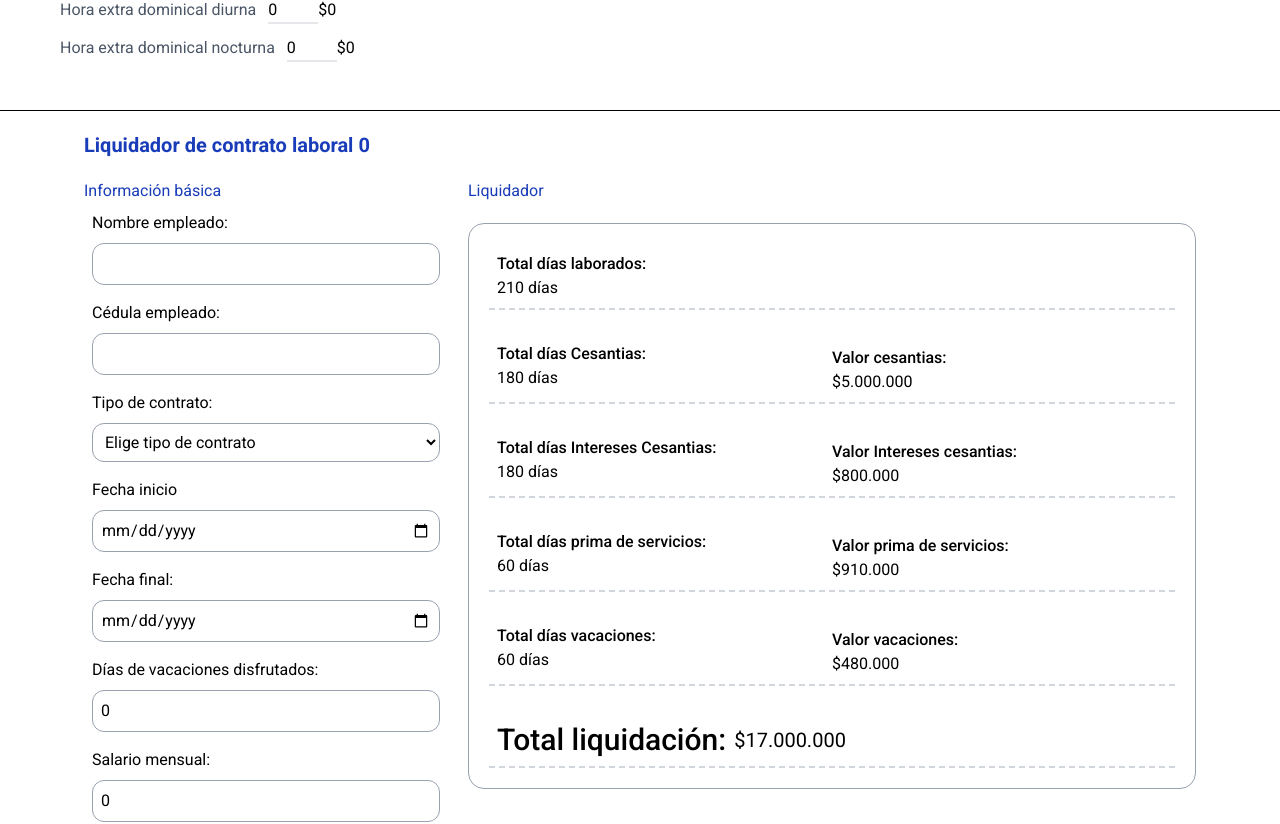
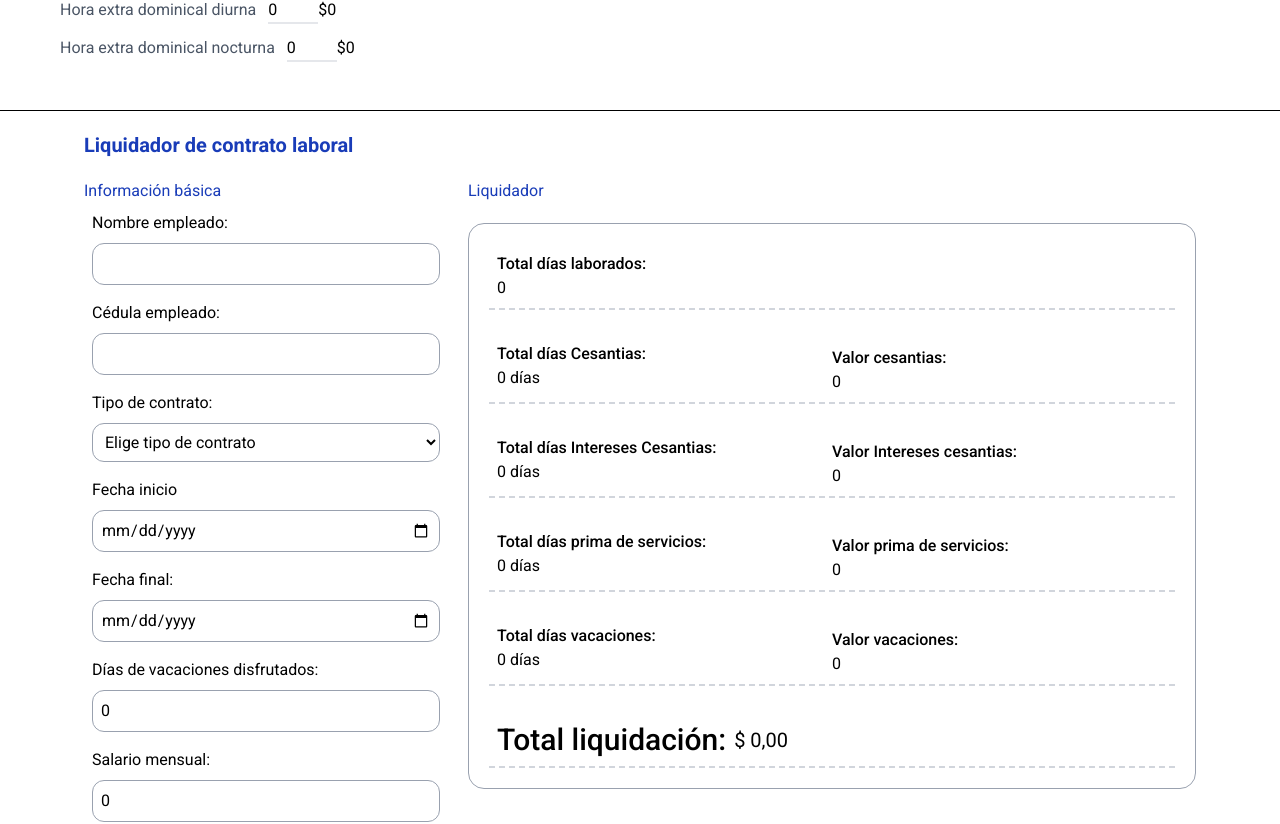
Before and after one commit to cristianalvarez1404/web-contaActual, a React (Vite) app in the folder client/: page /liquidadores in a window 1280 px wide. Shown: the part 597-1421 px from the top of the page. Built offline with nearby package versions, Linux system fonts and the light colour scheme.

Commit message:
creating store in zustand

```diff
--- a/client/src/components/Liquidadores/FormLiquidacion.tsx
+++ b/client/src/components/Liquidadores/FormLiquidacion.tsx
@@ -1,25 +1,110 @@
-import React from "react";
-import { useStore } from "../../store";
+import React, { useEffect } from "react";
+import { useLiquidacion, useStore } from "../../store";
 
 const FormLiquidacion = () => {
-  const dias = useStore((state: any) => state.diasTotales);
-  const calcularDiasTotales = useStore((state: any) => state.totalDias);
-  const calcularTotalDiasCesantias = useStore(
-    (state: any) => state.totalDiasCesantias
+  const fechaInicial = useStore((state: any) => state.fechaInicial);
+  const fechaFinal = useStore((state: any) => state.fechaFinal);
+  const salario = useStore((state: any) => state.salario);
+  const auxilioTransporte = useStore((state: any) => state.auxilioTransporte);
+  const vacacionesDisfrutadas = useStore(
+    (state: any) => state.vacacionesDisfrutadas
   );
-  const calcularTotalDiasIntereses = useStore(
-    (state: any) => state.totalDiasIntereses
+  const dias = useStore((state: any) => state.totalDias);
+  const diasPrestaciones = useLiquidacion(
+    (state: any) => state.totalDiasPrestaciones
   );
-  const calcularTotalDiasPrima = useStore((state: any) => state.totalDiasPrima);
-  const calcularTotalDiasVacaciones = useStore(
+  const diasVacaciones = useLiquidacion(
     (state: any) => state.totalDiasVacaciones
   );
+  const valorCesantias = useLiquidacion(
+    (state: any) => state.totalValorCesantias
+  );
+  const valorIntereses = useLiquidacion(
+    (state: any) => state.totalValorIntereses
+  );
+  const valorPrima = useLiquidacion(
+    (state: any) => state.totalValorPrimaServicios
+  );
+  const valorVacaciones = useLiquidacion(
+    (state: any) => state.totalValorVacaciones
+  );
+  const valorLiquidacion = useLiquidacion(
+    (state: any) => state.totalLiquidacion
+  );
 
-  console.log(calcularDiasTotales);
+  const setFechaInial = useStore((state: any) => state.setFechaInicial);
+  const setFechaFinal = useStore((state: any) => state.setFechaFinal);
+  const setCalculoDiasTotales = useStore((state: any) => state.setDiasTotales);
+  const setVacacionesDisfrutadas = useStore(
+    (state: any) => state.setVacacionesDisfrutadas
+  );
+  const setSalario = useStore((state: any) => state.setSalario);
+  const setAuxilioTransporte = useStore(
+    (state: any) => state.setAuxilioTransporte
+  );
+
+  const setTotalDiasPrestaciones = useLiquidacion(
+    (state: any) => state.setTotalDiasPrestaciones
+  );
+  const setTotalDiasVacaciones = useLiquidacion(
+    (state: any) => state.setTotalDiasVacaciones
+  );
+  const setTotalCesantias = useLiquidacion(
+    (state: any) => state.setTotalCesantias
+  );
+  const setTotalIntereses = useLiquidacion(
+    (state: any) => state.setTotalIntereses
+  );
+  const setTotalPrima = useLiquidacion((state: any) => state.setTotalPrima);
+
+  const setTotalVacaciones = useLiquidacion(
+    (state: any) => state.setTotalVacaciones
+  );
+
+  const setTotalLiquidacion = useLiquidacion(
+    (state: any) => state.setTotalLiquidacion
+  );
+
+  useEffect(() => {
+    if (fechaInicial && fechaFinal) {
+      setCalculoDiasTotales();
+      setTotalDiasPrestaciones(fechaInicial, fechaFinal);
+      setTotalDiasVacaciones(fechaInicial, fechaFinal);
+      setTotalCesantias(salario, auxilioTransporte);
+      setTotalIntereses();
+      setTotalPrima(salario, auxilioTransporte);
+      setTotalVacaciones({
+        salario,
+        vacacionesDisfrutadas: vacacionesDisfrutadas || 0,
+      });
+      setTotalLiquidacion();
+    }
+  }, [fechaInicial, fechaFinal]);
+
+  useEffect(() => {
+    console.log(salario);
+    console.log("Días para prestaciones:", diasPrestaciones);
+    console.log("Días para vacaciones:", diasVacaciones);
+    console.log("Total para cesantias:", valorCesantias);
+    console.log("Total para interes:", valorIntereses);
+    console.log("Total para prima:", valorPrima);
+    console.log("Total para vacaciones:", valorVacaciones);
+  }, [diasPrestaciones]);
+
+  const convertToPeso = (valor: any) => {
+    const formatoCOP = new Intl.NumberFormat("es-CO", {
+      style: "currency",
+      currency: "COP",
+      minimumFractionDigits: 2,
+      maximumFractionDigits: 2,
+    }).format(valor);
+    return formatoCOP;
+  };
+
   return (
     <div className="w-[90%] min-h-[50vh] m-auto p-5">
       <h2 className="text-xl text-blue-800 font-bold mb-5">
-        Liquidador de contrato laboral {dias}
+        Liquidador de contrato laboral
       </h2>
       <form className="flex gap-5">
         <div className="flex-1">
@@ -42,6 +127,7 @@ const FormLiquidacion = () => {
               type="text"
               id="cedula"
               className="border border-gray-400 p-2 rounded-xl"
+              onClick={setCalculoDiasTotales}
             />
           </div>
           <div className="p-2 flex flex-col">
@@ -69,6 +155,7 @@ const FormLiquidacion = () => {
               type="date"
               id=""
               className="border border-gray-400 p-2 rounded-xl"
+              onChange={(e) => setFechaInial(e.target.value)}
             />
           </div>
           <div className="p-2 flex flex-col">
@@ -79,6 +166,7 @@ const FormLiquidacion = () => {
               type="date"
               id=""
               className="border border-gray-400 p-2 rounded-xl"
+              onChange={(e) => setFechaFinal(e.target.value)}
             />
           </div>
           <div className="p-2 flex flex-col">
@@ -90,10 +178,9 @@ const FormLiquidacion = () => {
               id=""
               min={0}
               defaultValue={0}
+              value={vacacionesDisfrutadas}
               className="border border-gray-400 p-2 rounded-xl"
-              onChange={(e) =>
-                calcularTotalDiasVacaciones(Number(e.target.value))
-              }
+              onChange={(e) => setVacacionesDisfrutadas(e.target.value)}
             />
           </div>
           <div className="p-2 flex flex-col">
@@ -105,7 +192,9 @@ const FormLiquidacion = () => {
               id=""
               min={0}
               defaultValue={0}
+              value={salario}
               className="border border-gray-400 p-2 rounded-xl"
+              onChange={(e) => setSalario(e.target.value)}
             />
           </div>
           <div className="p-2 flex flex-col">
@@ -117,7 +206,9 @@ const FormLiquidacion = () => {
               id=""
               min={0}
               defaultValue={0}
+              value={auxilioTransporte}
               className="border border-gray-400 p-2 rounded-xl"
+              onChange={(e) => setAuxilioTransporte(e.target.value)}
             />
           </div>
         </div>
@@ -126,52 +217,54 @@ const FormLiquidacion = () => {
           <div className="flex flex-col gap-5 border border-gray-400 p-5 rounded-2xl">
             <div className="border-b-2 border-gray-300 border-dashed p-2">
               <h3 className="font-medium">Total días laborados:</h3>
-              <p>210 días</p>
+              <p>{fechaInicial && fechaFinal ? dias : 0}</p>
             </div>
             <div className="flex items-center border-b-2 border-gray-300 border-dashed p-2">
               <div className="flex-1">
                 <h3 className="font-medium">Total días Cesantias:</h3>
-                <p>180 días</p>
+                <p>{diasPrestaciones && diasPrestaciones} días</p>
               </div>
               <div className="mt-2 flex-1">
                 <h3 className="font-medium">Valor cesantias:</h3>
-                <p>$5.000.000</p>
+                <p>{valorCesantias ? convertToPeso(valorCesantias) : 0}</p>
               </div>
             </div>
             <div className="flex items-center border-b-2 border-gray-300 border-dashed p-2">
               <div className="flex-1">
                 <h3 className="font-medium">Total días Intereses Cesantias:</h3>
-                <p>180 días</p>
+                <p>{diasPrestaciones && diasPrestaciones} días</p>
               </div>
               <div className="mt-2 flex-1">
                 <h3 className="font-medium">Valor Intereses cesantias:</h3>
-                <p>$800.000</p>
+                <p>{valorIntereses ? convertToPeso(valorIntereses) : 0}</p>
               </div>
             </div>
             <div className="flex items-center border-b-2 border-gray-300 border-dashed p-2">
               <div className="flex-1">
                 <h3 className="font-medium">Total días prima de servicios:</h3>
-                <p>60 días</p>
+                <p>{diasPrestaciones && diasPrestaciones} días</p>
               </div>
               <div className="mt-2 flex-1">
                 <h3 className="font-medium">Valor prima de servicios:</h3>
-                <p>$910.000</p>
+                <p>{valorPrima ? convertToPeso(valorPrima) : 0}</p>
               </div>
             </div>
             <div className="flex items-center border-b-2 border-gray-300 border-dashed p-2">
               <div className="flex-1">
                 <h3 className="font-medium">Total días vacaciones:</h3>
-                <p>60 días</p>
+                <p>{diasVacaciones && diasVacaciones} días</p>
               </div>
               <div className="mt-2 flex-1">
                 <h3 className="font-medium">Valor vacaciones:</h3>
-                <p>$480.000</p>
+                <p>{valorVacaciones ? convertToPeso(valorVacaciones) : 0}</p>
               </div>
             </div>
             <div className="flex items-center border-b-2 border-gray-300 border-dashed p-2">
               <div className="mt-2 flex items-center gap-2">
                 <h3 className="font-medium text-3xl">Total liquidación:</h3>
-                <p className="text-xl font-thin">$17.000.000</p>
+                <p className="text-xl font-thin">
+                  {convertToPeso(valorLiquidacion)}
+                </p>
               </div>
             </div>
           </div>
--- a/client/src/store.ts
+++ b/client/src/store.ts
@@ -1,14 +1,125 @@
 import { create } from "zustand";
 
 export const useStore = create((set) => ({
-  diasTotales: 0,
-  cesantias: 0,
-  intereses: 0,
-  prima: 0,
-  totalDias: (dias: any) => set((state: any) => ({ diasTotales: dias })),
-  totalDiasCesantias: (dias: any) => set((state: any) => ({ cesantias: dias })),
-  totalDiasIntereses: (dias: any) => set((state: any) => ({ intereses: dias })),
-  totalDiasPrima: (dias: any) => set((state: any) => ({ prima: dias })),
-  totalDiasVacaciones: (dias: any) =>
-    set((state: any) => ({ vacaciones: dias })),
+  diasVacacionesDisfrutados: 0,
+  salario: 0,
+  auxilioTransporte: 0,
+  fechaInicial: 0,
+  fechaFinal: 0,
+  totalDias: 0,
+  setVacacionesDisfrutadas: (dias: any) =>
+    set(() => ({ diasVacacionesDisfrutados: Number(dias) })),
+
+  setSalario: (valorSalario: any) =>
+    set(() => ({ salario: Number(valorSalario) })),
+
+  setAuxilioTransporte: (valorAuxilio: any) =>
+    set(() => ({ auxilioTransporte: Number(valorAuxilio) })),
+
+  setFechaInicial: (fecha: any) =>
+    set(() => ({ fechaInicial: new Date(fecha) })),
+
+  setFechaFinal: (fecha: any) => set(() => ({ fechaFinal: new Date(fecha) })),
+
+  setDiasTotales: () =>
+    set((state: any) => {
+      console.log(state);
+      const diferencia =
+        state.fechaFinal && state.fechaInicial
+          ? state.fechaFinal.getTime() - state.fechaInicial.getTime()
+          : 0;
+      const dias = Math.ceil(diferencia / (1000 * 60 * 60 * 24)) + 1;
+      return {
+        totalDias: dias,
+      };
+    }),
 }));
+
+export const useLiquidacion = create((set) => ({
+  totalDiasPrestaciones: 0,
+  totalDiasVacaciones: 0,
+  totalValorCesantias: 0,
+  totalValorIntereses: 0,
+  totalValorPrimaServicios: 0,
+  totalValorVacaciones: 0,
+  totalLiquidacion: 0,
+
+  setTotalDiasPrestaciones: (fechaInicial: any, fechaFinal: any) =>
+    set(() => {
+      if (!fechaInicial || !fechaFinal) return { totalDiasPrestaciones: 0 };
+
+      const añoActual = new Date().getFullYear();
+      const añoInicial = fechaInicial.getFullYear();
+      const añoFinal = fechaFinal.getFullYear();
+      const fechaInicialCalculo = new Date(añoActual, 0, 1);
+      let diasPrestaciones = 0;
+
+      if (añoFinal === añoActual && añoInicial < añoActual) {
+        diasPrestaciones = fechaFinal.getTime() - fechaInicialCalculo.getTime();
+      } else if (añoFinal === añoActual && añoInicial === añoActual) {
+        diasPrestaciones = fechaFinal.getTime() - fechaInicial.getTime();
+      }
+
+      diasPrestaciones = Math.ceil(
+        diasPrestaciones / (1000 * 60 * 60 * 24) + 1
+      );
+      return { totalDiasPrestaciones: diasPrestaciones };
+    }),
+
+  setTotalDiasVacaciones: (fechaInicial: any, fechaFinal: any) =>
+    set(() => {
+      const ms = fechaFinal.getTime() - fechaInicial.getTime();
+      const diasTrabajados = Math.ceil(ms / (1000 * 60 * 60 * 24));
+      const diasVacaciones = ((diasTrabajados / 360) * 15).toFixed(2);
+      return { totalDiasVacaciones: diasVacaciones };
+    }),
+
+  setTotalCesantias: (salario: any, auxilio: any) =>
+    set((state: any) => {
+      if (!salario) return { totalValorCesantias: 0 };
+      return {
+        totalValorCesantias: Math.round(
+          ((salario + auxilio) * state.totalDiasPrestaciones) / 360
+        ),
+      };
+    }),
+
+  setTotalIntereses: () =>
+    set((state: any) => {
+      return {
+        totalValorIntereses: Math.round(
+          (state.totalValorCesantias * 0.12 * state.totalDiasPrestaciones) / 360
+        ),
+      };
+    }),
+
+  setTotalPrima: (salario: any, auxilio: any) =>
+    set((state: any) => {
+      if (!salario) return { totalValorPrimaServicios: 0 };
+      return {
+        totalValorPrimaServicios: Math.round(
+          ((salario + auxilio) * state.totalDiasPrestaciones) / 360
+        ),
+      };
+    }),
+
+  setTotalVacaciones: (info: any) =>
+    set((state: any) => {
+      // if (!info.salario) return { totalValorVacaciones: 0 };
+      return {
+        totalValorVacaciones: Math.round(
+          (info.salario * state.totalDiasVacaciones) / 30 -
+            info.vacacionesDisfrutadas
+        ),
+      };
+    }),
+
+  setTotalLiquidacion: () =>
+    set((state: any) => ({
+      totalLiquidacion:
+        state.totalValorCesantias +
+        state.totalValorIntereses +
+        state.totalValorPrimaServicios +
+        state.totalValorVacaciones,
+    })),
+}));
```
